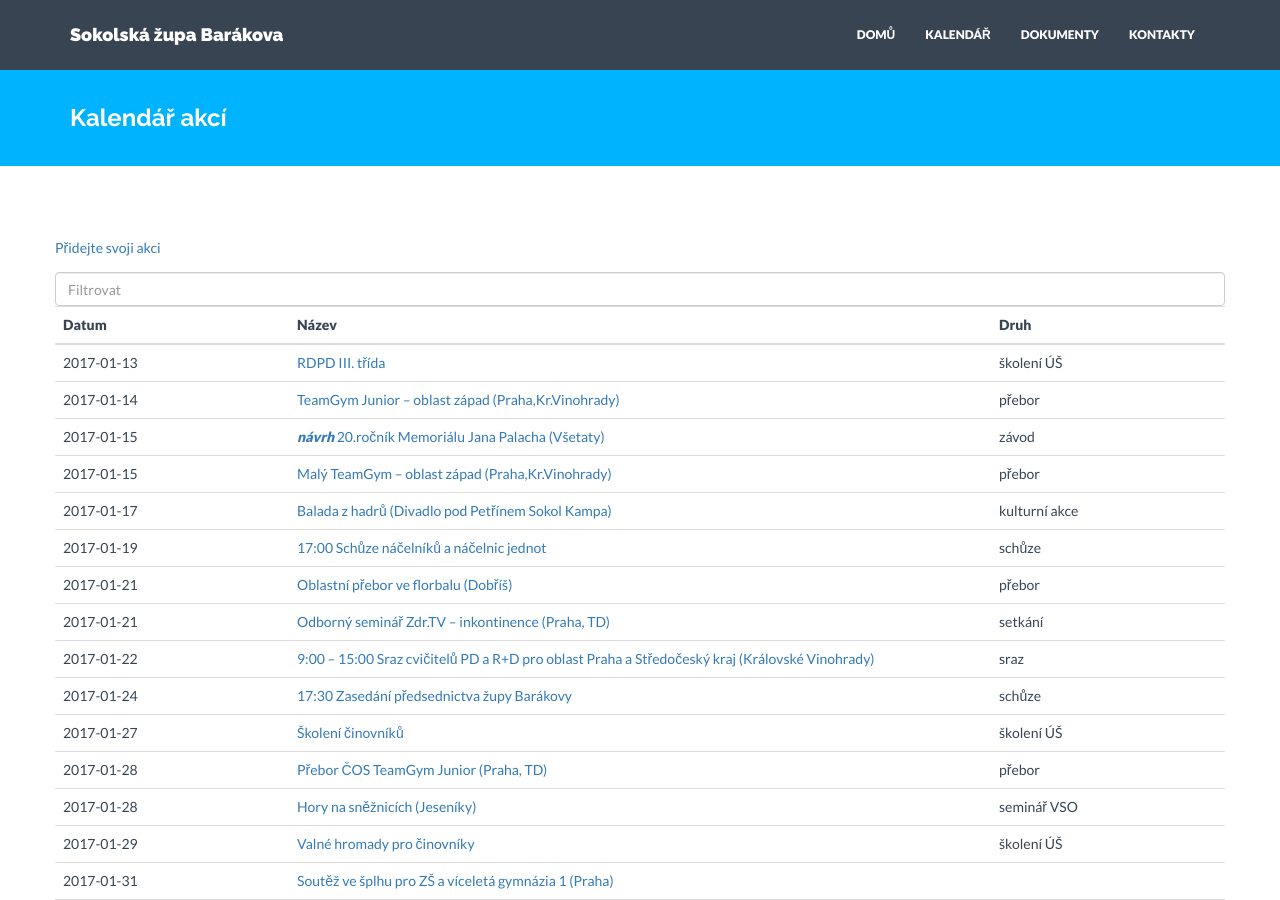
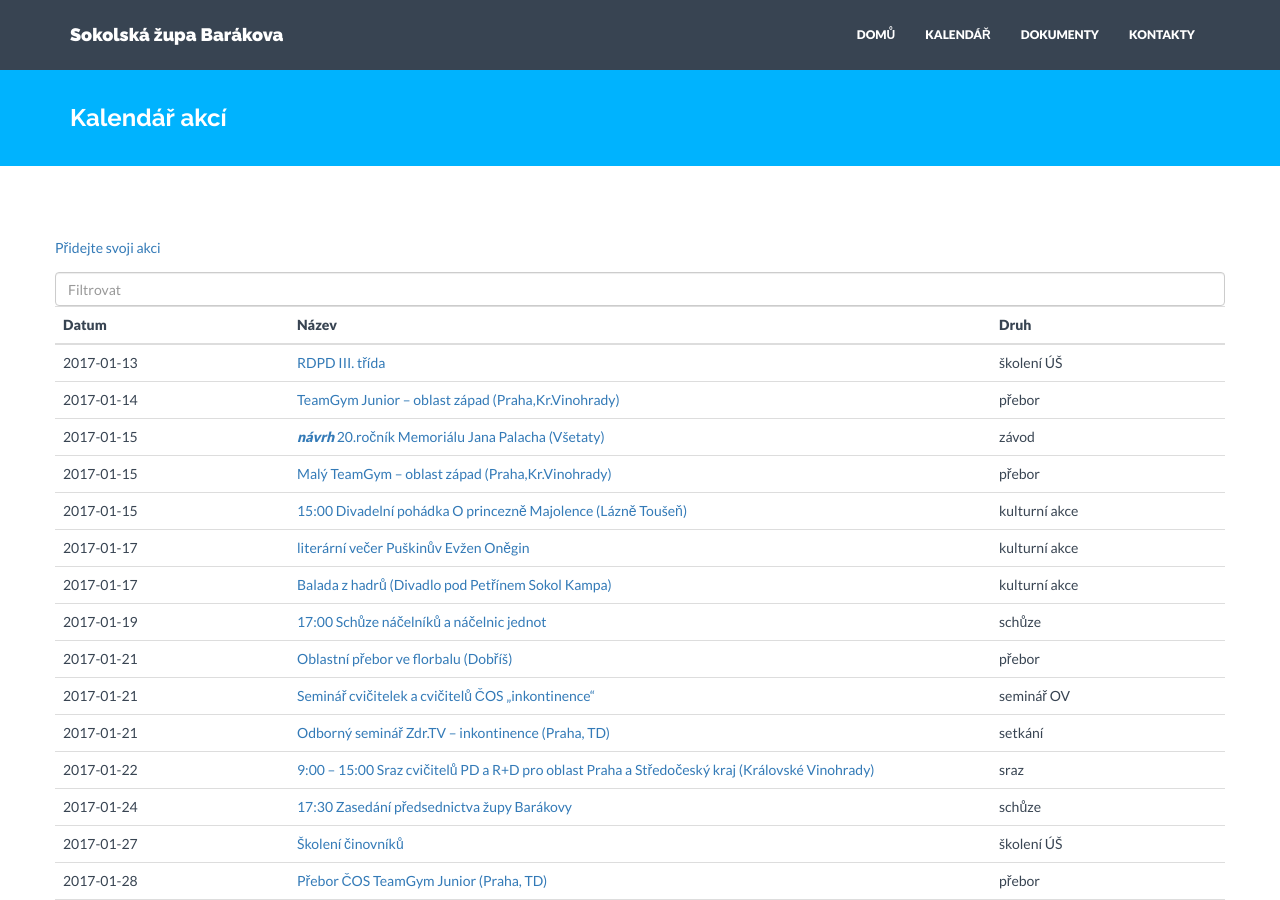
Before and after one commit to milanhybner/zbarakova.cz, a Jekyll site: the page built from akce.md, in a window 1280 px wide and 900 px high. Built offline with Jekyll 4.4.1, drawn with Linux system fonts in a browser that asks for light colours; nearby versions of some CDN libraries.

Commit message:
dokumenty a akce

```diff
--- a/_data/akce.yaml
+++ b/_data/akce.yaml
@@ -18,6 +18,16 @@
   url:
   druh: přebor
 
+- datum: 2017-01-15
+  nazev: 15:00 Divadelní pohádka O princezně Majolence (Lázně Toušeň)
+  url: https://drive.google.com/open?id=0B0w6gDorCVUkSXFhZlowMk9wSDRyTFFiYWZ2NTZQOFhoOFJJ
+  druh: kulturní akce
+
+- datum: 2017-01-17
+  nazev: literární večer Puškinův Evžen Oněgin
+  url: 19:00 https://drive.google.com/open?id=0B0w6gDorCVUkSXFhZlowMk9wSDRyTFFiYWZ2NTZQOFhoOFJJ
+  druh: kulturní akce
+
 - datum: 2017-01-17
   nazev: Balada z hadrů (Divadlo pod Petřínem Sokol Kampa)
   url: https://drive.google.com/open?id=0B0w6gDorCVUkRXZ4cnItcVUzdEtySTlESEhvMzI3UTltSmI4
@@ -33,6 +43,10 @@
   url: https://drive.google.com/open?id=0B0QIXsJ5v2H9VXVIaXUzTW5KNE0
   druh: přebor
 
+- datum: 2017-01-21
+  nazev: Seminář cvičitelek a cvičitelů ČOS „inkontinence“
+  url: https://drive.google.com/open?id=0B0w6gDorCVUkeXg4RWpEMGhyUFVoOGtMR0RlOGQwN2pfZlBz
+  druh: seminář OV
 
 - datum: 2017-01-21
   nazev: Odborný seminář Zdr.TV – inkontinence (Praha, TD)
--- a/_data/dokumenty.yaml
+++ b/_data/dokumenty.yaml
@@ -1,4 +1,4 @@
-- nazev: Inkontinence – přihláška
+- nazev: Inkontinence – pozvánka
   url: https://drive.google.com/open?id=0B0w6gDorCVUkeXg4RWpEMGhyUFVoOGtMR0RlOGQwN2pfZlBz
   popis: Pozvánka na Seminář cvičitelek a cvičitelů ČOS „inkontinence“ Odboru všestrannosti ČOS 21. 1. 2017
 
```
